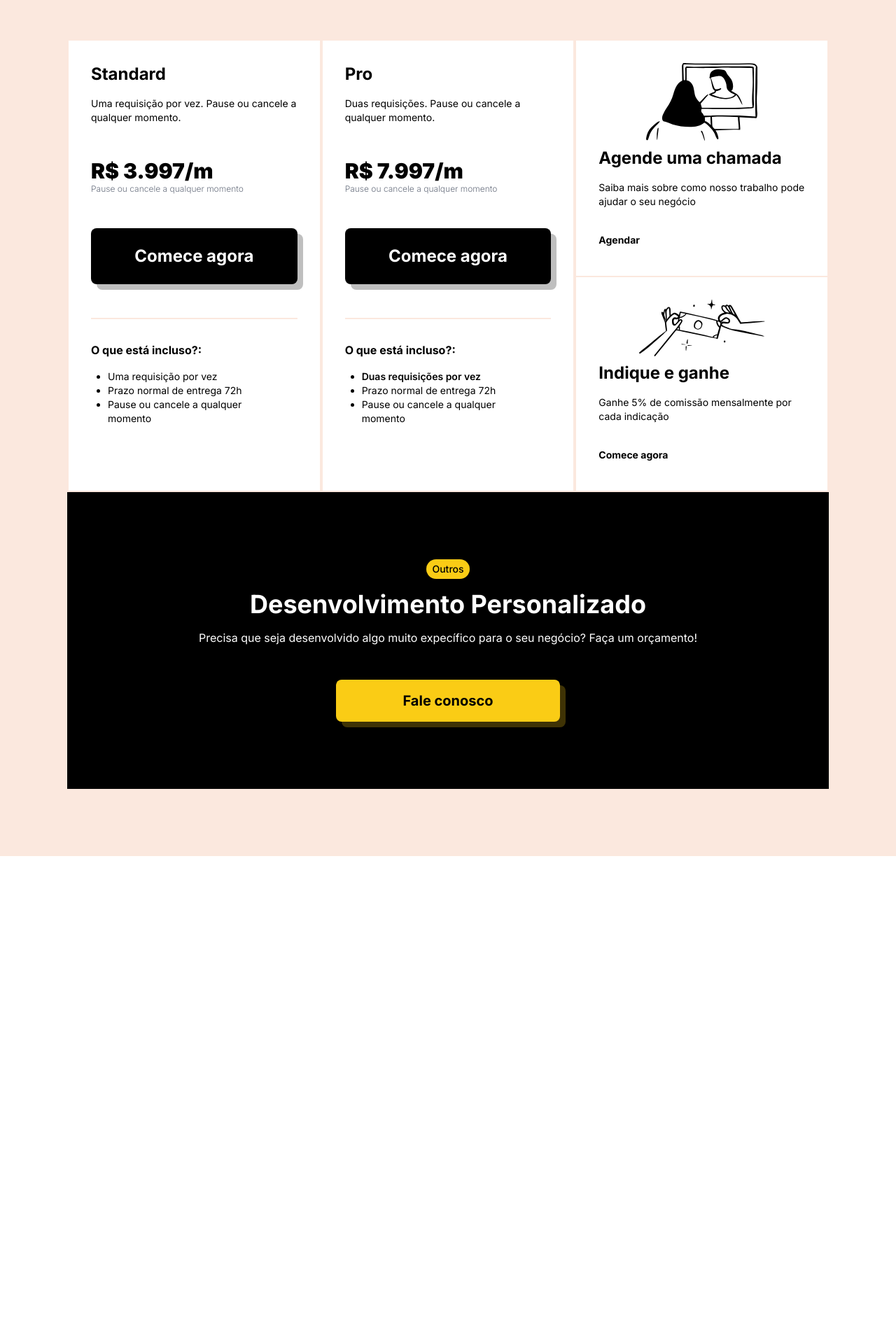
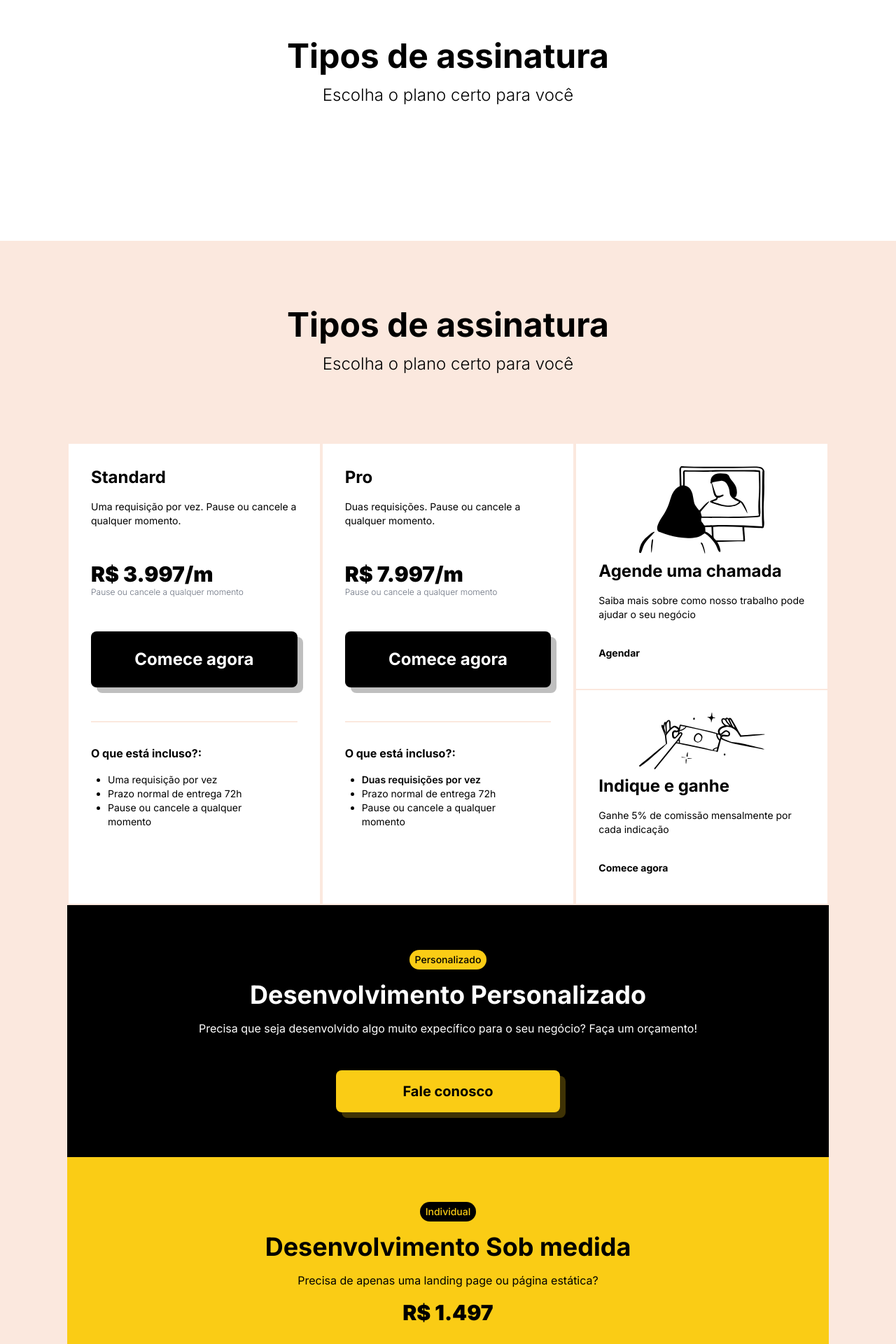
Before and after one commit to gutodiasdev/gutodias.dev, a Next.js app: page / in a window 1280 px wide. Shown: the part 40-1960 px from the top of the page at 70% size. Before the commit the page ends 1263 px from the top, so only its background shows below. Built offline with nearby package versions, Linux system fonts and the light colour scheme.

Commit message:
feat(component): add ContentWrapper

```diff
--- /dev/null
+++ b/src/app/components/ContentWrapper.tsx
@@ -0,0 +1,11 @@
+import React from "react";
+
+export function ContentWrapper({ children, className }: { children: React.ReactNode, className?: string }) {
+    return (
+        <section>
+            <div className={`mx-auto p-3 md:p-24 2xl:px-[20%] w-full ${className}`}>
+                {children}
+            </div>
+        </section>
+    )
+}
--- a/src/app/components/PriceTable.tsx
+++ b/src/app/components/PriceTable.tsx
@@ -1,9 +1,14 @@
 import Image from "next/image";
+import { ContentWrapper } from "./ContentWrapper";
 
 export function PriceTable() {
     return (
-        <>
-            <section id="price-table" className="grid xl:grid-cols-3">
+        <ContentWrapper className="bg-[#fbe8de]">
+                <div className="pb-24 flex flex-col place-items-center gap-y-4">
+                    <h2 className="text-5xl font-bold">Tipos de assinatura</h2>
+                    <p className="text-2xl font-light">Escolha o plano certo para você</p>
+                </div>
+                <section id="price-table" className="grid grid-cols-3">
                     <div className="bg-white border-2 border-[#fbe8de] p-8">
                         <h3 className="text-2xl font-bold">Standard</h3>
                         <p className="text-sm pt-4">Uma requisição por vez. Pause ou cancele a qualquer momento.</p>
@@ -48,7 +53,7 @@ export function PriceTable() {
                     </div>
                     <div className="bg-white border-2 border-[#fbe8de] flex flex-col h-full divide-y-2 divide-[#fbe8de]">
                         <div className="flex-1 grid justify-items-center py-8">
-                        <Image src="/meeting.svg" alt="Reunião" width={160} height={80} />
+                            <Image src="/meeting.svg" alt="Reunião" width={180} height={100} />
                             <div className="px-8 py-2">
                                 <h3 className="text-2xl font-bold">Agende uma chamada</h3>
                                 <p className="text-sm pt-4 pb-8">Saiba mais sobre como nosso trabalho pode ajudar o seu negócio</p>
@@ -65,20 +70,35 @@ export function PriceTable() {
                         </div>
                     </div>
                 </section>
-            <section className="bg-black p-24">
-                <div className="grid place-items-center text-white gap-y-4">
+                <section className="bg-black">
+                    <div className="grid place-items-center text-white gap-y-4 py-16">
                         <span className="px-2 py-1 bg-yellow-400 text-black text-sm font-medium rounded-full">
-                        Outros
+                            Personalizado
                         </span>
                         <h3 className="text-4xl font-bold">Desenvolvimento Personalizado</h3>
                         <p>Precisa que seja desenvolvido algo muito expecífico para o seu negócio? Faça um orçamento!</p>
-                    <button className="bg-yellow-400 w-[320px] text-black font-bold text-xl rounded-lg p-4
+                        <button className="bg-yellow-400 w-full md:w-3/5 lg:w-[320px] text-black font-bold text-xl rounded-lg p-4
                     drop-shadow-[8px_8px_0_rgba(250,204,21,0.25)] hover:-translate-y-2 hover:drop-shadow-[12px_12px_4px_rgba(250,204,21,0.25)]
                     transition ease-out mt-8">
                             Fale conosco
                         </button>
                     </div>
                 </section>
-        </>
+                <section className="bg-yellow-400">
+                    <div className="grid place-items-center text-black gap-y-4 py-16">
+                        <span className="px-2 py-1 bg-black text-yellow-400 text-sm font-medium rounded-full">
+                            Individual
+                        </span>
+                        <h3 className="text-4xl font-bold">Desenvolvimento Sob medida</h3>
+                        <p>Precisa de apenas uma landing page ou página estática?</p>
+                        <p className="text-3xl font-black">R$ 1.497</p>
+                        <button className="bg-black w-full md:w-3/5 lg:w-[320px] text-white font-bold text-xl rounded-lg p-4
+                    drop-shadow-[8px_8px_0_rgba(0,0,0,0.25)]  hover:-translate-y-2 hover:drop-shadow-[12px_12px_4px_rgba(0,0,0,0.25)]
+                    transition ease-out mt-8">
+                            Fale conosco
+                        </button>
+                    </div>
+                </section>
+        </ContentWrapper>
     )
 }
--- /dev/null
+++ b/src/app/components/ProductsList.tsx
@@ -0,0 +1,12 @@
+import { ContentWrapper } from "./ContentWrapper"
+
+export function ProductsList() {
+    return (
+        <ContentWrapper>
+            <div className="pb-24 flex flex-col place-items-center gap-y-4">
+                <h2 className="text-5xl font-bold">Tipos de assinatura</h2>
+                <p className="text-2xl font-light">Escolha o plano certo para você</p>
+            </div>
+        </ContentWrapper>
+    )
+}
--- a/src/app/page.tsx
+++ b/src/app/page.tsx
@@ -1,11 +1,11 @@
 import { PriceTable } from "./components/PriceTable";
+import { ProductsList } from "./components/ProductsList";
 
 export default function Home() {
   return (
-    <main className="min-h-screen w-full flex items-center">
-      <div className="mx-auto p-24 w-full bg-[#fbe8de]">
-        <PriceTable />
-      </div>
+    <main className="min-h-screen w-full grid items-center">
+      <ProductsList />
+      <PriceTable />
     </main>
   )
 }
```
Lines whose indentation alone changed are shown as unchanged.
